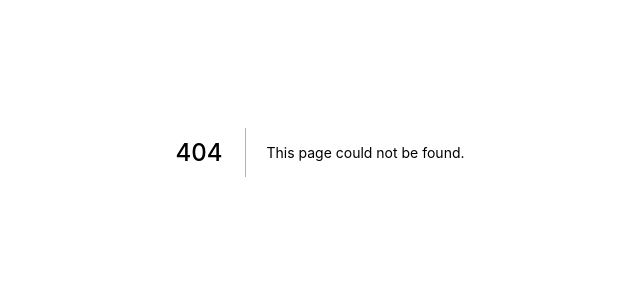
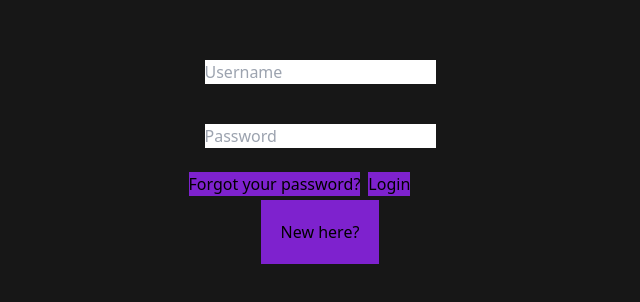
Before and after one commit to Golldans/ressurexitus, a Next.js app: page /login in a window 1280 px wide. Before the commit this address had no page. Shown: the part 248-550 px from the top of the page, without its empty margins (320-960 px from the left). Built offline with nearby package versions, Linux system fonts and the light colour scheme.

Commit message:
feat: Added login window dummy with axios

```diff
--- a/package.json
+++ b/package.json
@@ -9,6 +9,7 @@
     "lint": "next lint"
   },
   "dependencies": {
+    "axios": "^0.27.2",
     "next": "12.1.6",
     "react": "18.1.0",
     "react-dom": "18.1.0"
--- a/src/pages/index.tsx
+++ b/src/pages/index.tsx
@@ -1,25 +1,33 @@
 import type { NextPage } from 'next'
 import Head from 'next/head'
 import Image from 'next/image'
+import Link from 'next/link'
 import { Fragment } from 'react'
 import styles from '../../styles/Home.module.css'
 
 const Home: NextPage = () => {
   return (
     <Fragment>
-      <section className='w-screen h-screen bg-neutral-900 flex items-center justify-center'>
+      <section className='w-screen h-screen bg-neutral-900 flex items-center justify-center max-w-full'>
         <div className='relative overflow-hidden w-screen h-screen'>
           {/* <video autoPlay loop muted >
             <source src="test.mp4" type='video/mp4'/>
           </video> */}
           <img src="moth.gif" alt="moth" className='w-full h-full'/>
-          <div className='absolute top-0 left-0 bg-black w-screen h-screen mix-blend-multiply flex items-center justify-center text-white text-9xl font-black'>
+          <div className='absolute top-0 left-0 bg-black w-screen h-screen mix-blend-multiply flex items-center justify-center text-white text-9xl font-bold'>
             <h1>
             Golldan
             </h1>
           </div>
         </div>
       </section>
+      <section className='w-screen h-screen bg-black flex items-center justify-center max-w-full'>
+          <Link href={'/login'}>
+          <h1 className='text-white text-5xl'>
+            LOGIN
+          </h1>
+          </Link>
+      </section>
     </Fragment>
   )
 }
--- /dev/null
+++ b/src/pages/login/index.tsx
@@ -0,0 +1,48 @@
+import { Fragment, useState } from "react";
+
+export default function Login() {
+
+    const [showLogin, setShowLogin] = useState(true);
+    const [showTrustMessage, setShowTrustMessage] = useState(false);
+
+    const handleShowTrustMessage = () => {
+        setShowTrustMessage(!showTrustMessage);
+    }
+
+
+    return (
+        <Fragment>
+            <section className="w-screen h-screen bg-neutral-900 flex flex-col items-center justify-center">
+                {
+                    showTrustMessage ?
+                    <form className="flex flex-col items-center justify-center">
+                        <h1>
+                            Should we trust you?
+                        </h1>
+                        <input className="m-1" placeholder="Email" type="email" name="" id="" />
+                        <input className="m-1" placeholder="Username" type="text" name="" id="" />
+                        <input className="m-1" placeholder="Password" type="password" name="" id="" />
+                        <input className="m-1" placeholder="Confirm password" type="password" name="" id="" />
+                        <div>
+                            <button>
+                                You can trust me
+                            </button>
+                        </div>
+                    </form>
+                    :
+                    <form className="flex flex-col">
+                        <input placeholder="Username" type="text" name="" id=""  className="m-5"/>
+                        <input placeholder="Password" type="password" name="" id="" className="m-5"/>
+                        <div>
+                            <button className="bg-purple-700 m-1">Forgot your password?</button>
+                            <button className="bg-purple-700 m-1">Login</button>
+                        </div>
+                    </form>
+                }
+                <button className="bg-purple-700 p-5 hover:bg-purple-900 duration-200" onClick={handleShowTrustMessage}>
+                    New here?
+                </button>
+            </section>
+        </Fragment>
+    )
+}
--- /dev/null
+++ b/src/util/http.ts
@@ -0,0 +1,3 @@
+import axios from "axios";
+
+export const http = axios.create({ baseURL: process.env.NEXT_PUBLIC_RESSUREXIT });
```
Also changed, not shown: 1 other file (tests, documents, lock files or other folders).
